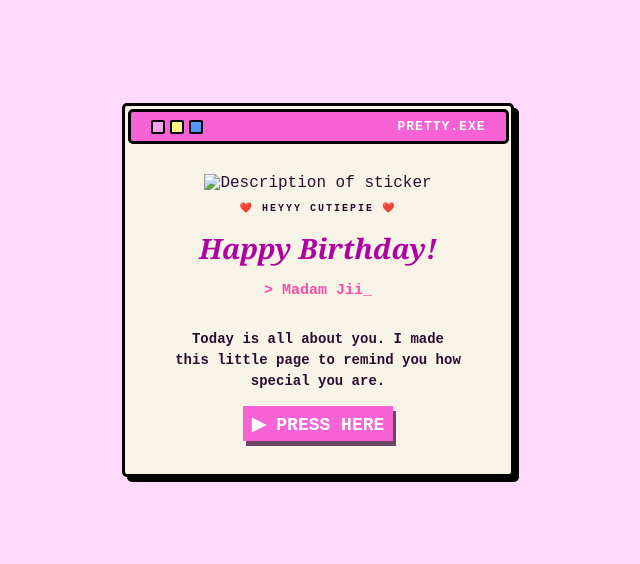
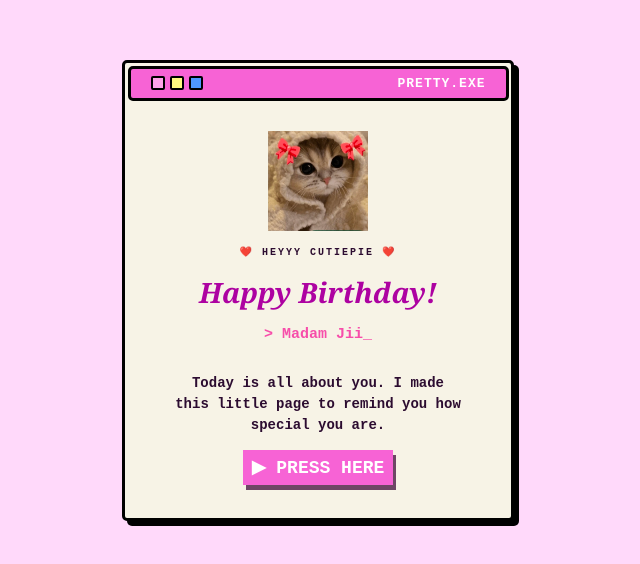
Before and after one commit to Valiant19/bday_web, a plain HTML site: page index.html in a window 1280 px wide. Shown: the part 110-674 px from the top of the page, without its empty margins (322-962 px from the left). Drawn offline with Linux system fonts and the light colour scheme.

Commit message:
Update index.html

```diff
--- a/index.html
+++ b/index.html
@@ -18,7 +18,7 @@
         </div>
 
         <div class="window-body">
-            <img id="img" src="sticker.jpeg" alt="Description of sticker" width="150" height="150">
+            <img id="img" src="assets\sticker.jpeg" alt="Description of sticker" width="150" height="150">
             <p class="subtitle">❤️ HEYYY CUTIEPIE ❤️</p>
             <h1>Happy Birthday!</h1>
             <h2 class="dynamic-text">> Madam Jii<span class="cursor">_</span></h2>
```
